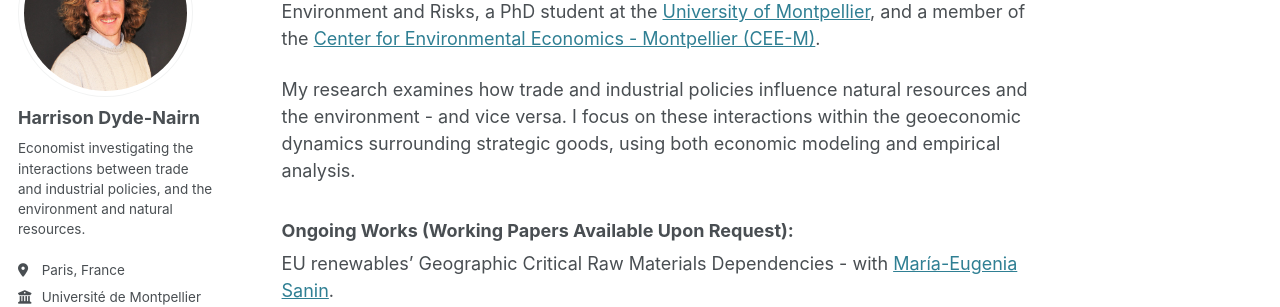
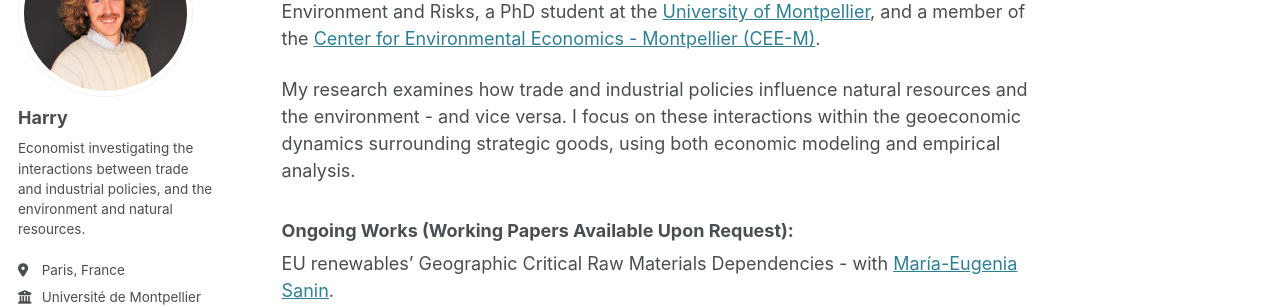
Before and after one commit to hdydenairn/hdydenairn.github.io, a Jekyll site: the page built from _pages/about.md, in a window 1280 px wide. Shown: the part 177-484 px from the top of the page. Built offline with Jekyll 4.4.1, drawn with Linux system fonts in a browser that asks for light colours.

Commit message:
Update _config.yml

```diff
--- a/_config.yml
+++ b/_config.yml
@@ -23,7 +23,7 @@ repository               : "hdydenairn/hdydenairn.github.io"
 author:
   # Biographic information
   avatar           : "cv_pic.png"
-  name             : "Harrison Dyde-Nairn"
+  name             : "Harry"
   pronouns         : # example: "she/her"
   bio              : "Economist investigating the interactions between trade and industrial policies, and the environment and natural resources."
   location         : "Paris, France"
```
